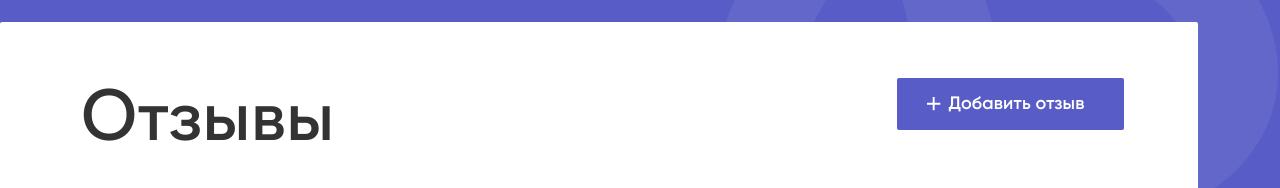
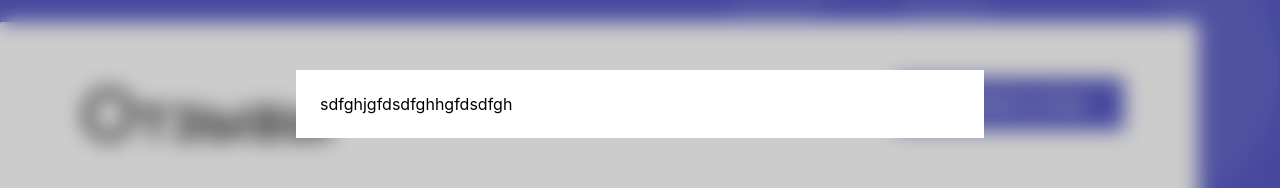
Before and after one commit to anzudevelop/ilink_frontend, a React (Create React App) app: page / in a window 1280 px wide. Both pictures are taken after a click on the button "Добавить отзыв". Shown: the part 1222-1410 px from the top of the page. Built offline with nearby package versions, Linux system fonts and the light colour scheme.

Commit message:
popupChildrenComponent

```diff
--- /dev/null
+++ b/src/components/Content/Reviews/Popup/Popup.js
@@ -0,0 +1,13 @@
+import s from './Popup.module.css'
+
+function Popup({active, setActive, children}) {
+    return (
+        <div className={active ? `${s.popup} ${s.active}` : `${s.popup}`} onClick={() => setActive(false)}>
+            <div className={active ? `${s.popupContent} ${s.active}` : `${s.popupContent}`} onClick={e => e.stopPropagation()}>
+                { children }
+            </div>
+        </div>
+    );
+}
+
+export default Popup;
--- /dev/null
+++ b/src/components/Content/Reviews/Popup/Popup.module.css
@@ -0,0 +1,33 @@
+.popup {
+    z-index: 1;
+    width: 100%;
+    height: 100%;
+    background: rgba(0, 0, 0, 0.2);
+    backdrop-filter: blur(10px);
+    position: fixed;
+    top: 0;
+    left: 0;
+    display: flex;
+    align-items: center;
+    justify-content: center;
+    opacity: 0;
+    pointer-events: none;
+    transition: 0.2s;
+}
+
+.popup.active {
+    opacity: 1;
+    pointer-events: all;
+}
+
+.popupContent {
+    padding: 24px;
+    background-color: #ffffff;
+    width: 50%;
+    transform: scale(0.7);
+    transition: 0.2s all;
+}
+
+.popupContent.active {
+    transform: scale(1);
+}
--- a/src/components/Content/Reviews/Reviews.js
+++ b/src/components/Content/Reviews/Reviews.js
@@ -1,18 +1,28 @@
 import s from './Reviews.module.css'
 import ReviewItem from "./ReviewItem/ReviewItem";
+import Popup from "./Popup/Popup";
+import {useState} from "react";
 
 function Reviews(props) {
     let Click = () => {
         console.log('click')
     }
 
+    const [popupActive, setPopupActive] = useState()
+
     return (
         <div className={s.reviewWindow}>
             <div className={s.reviewLabel}>Отзывы</div>
-            <button onClick={Click} className={s.addReview}>
+            <button onClick={() => setPopupActive(true)} className={s.addReview}>
                 <div className={s.icon} />
                 <div className={s.text}>Добавить отзыв</div>
             </button>
+
+
+            <Popup active={ popupActive } setActive={ setPopupActive }>
+                sdfghjgfdsdfghhgfdsdfgh
+            </Popup>
+
 
             <ReviewItem profileStyle={s.reviewBody_1} review={ props.reviews[0] }/>
             <ReviewItem profileStyle={s.reviewBody_2} review={ props.reviews[1] }/>
--- a/src/components/Content/Reviews/Reviews.module.css
+++ b/src/components/Content/Reviews/Reviews.module.css
@@ -279,3 +279,50 @@
         display: none;
     }
 }
+
+
+
+
+.popup {
+    z-index: 1;
+    position: fixed;
+    width: 100%;
+    height: 100%;
+    background-color: rgba(0, 0, 0, 0.8);
+    top: 0;
+    left: 0;
+    opacity: 0;
+    visibility: hidden;
+    overflow-y: auto;
+    overflow-x: hidden;
+    transition: all 0.8s ease 0s;
+}
+.popup.open {
+    opacity: 1;
+    visibility: visible;
+}
+.popup.open .popupContent {
+    transform: perspective(600px) translate(0px, 0%) rotate(0deg);
+    opacity: 1;
+}
+.popupBody {
+    min-height: 100%;
+    display: flex;
+    align-items: center;
+    justify-content: center;
+    padding: 20px;
+}
+.popupContent {
+    position: relative;
+    background-color: #ffffff;
+    max-width: 676px;
+    padding: 24px;
+}
+.popupClose {
+    position: absolute;
+    right: 10px;
+    top: 10px;
+    font-size: 20px;
+    color: black;
+    text-decoration: none;
+}
```
